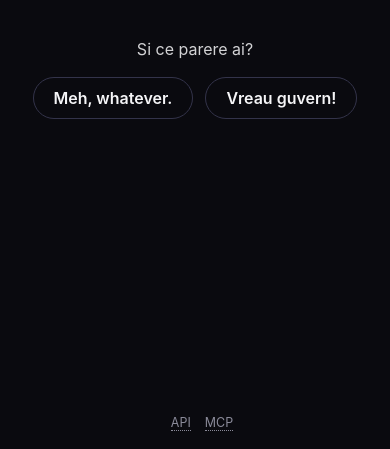
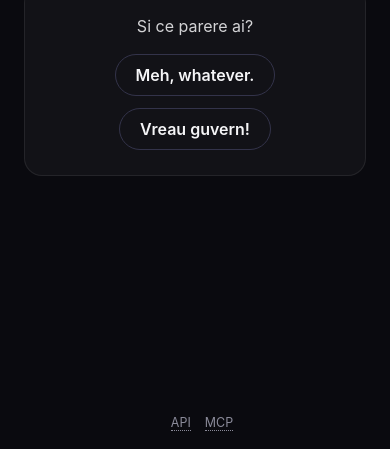
Before and after one commit to andrei-vintila/avemguvern.ro, a website: page public/index.html in a window 390 px wide. Shown: the part 395-844 px from the top of the page. Drawn offline with Linux system fonts and the light colour scheme; no server answers.

Commit message:
Set the opinion section apart as a card with a flag accent strip
- .interact is now a bordered, subtly-filled rounded card with a Romanian-flag
  gradient strip on top, visually separating it from the verdict
- responsive: card max-width 440px, centered; tighter padding and pill sizing
  on <=520px; verified no horizontal overflow at 390px

```diff
--- a/public/index.html
+++ b/public/index.html
@@ -100,6 +100,9 @@
       footer a:hover { color: var(--fg); }
       @media (max-width: 520px) {
         footer { font-size: 0.78rem; gap: 10px 14px; }
+        .interact { margin-top: 2.2em; padding: 1.6em 1.1em 1.4em; border-radius: 16px; }
+        .pills { gap: 8px; }
+        .party { padding: 7px 13px; font-size: 0.9rem; }
       }
       #toast {
         position: fixed;
@@ -158,13 +161,35 @@
         color: var(--muted);
       }
 
-      /* Interactive opinion flow */
+      /* Interactive opinion flow — set apart from the verdict as a card */
       .interact {
-        margin-top: 2.6em;
+        position: relative;
+        overflow: hidden;
+        margin: 2.8em auto 0;
+        width: 100%;
+        max-width: 440px;
+        padding: 1.9em 1.5em 1.6em;
+        background: rgba(255, 255, 255, 0.035);
+        border: 1px solid rgba(255, 255, 255, 0.08);
+        border-radius: 18px;
         display: flex;
         flex-direction: column;
         align-items: center;
         gap: 1.1em;
+      }
+      .interact::before {
+        content: "";
+        position: absolute;
+        top: 0;
+        left: 0;
+        right: 0;
+        height: 3px;
+        background: linear-gradient(
+          to right,
+          var(--ro-blue) 0 33.33%,
+          var(--ro-yellow) 33.33% 66.66%,
+          var(--ro-red) 66.66% 100%
+        );
       }
       .prompt {
         font-size: clamp(1rem, 3.5vw, 1.35rem);
```
